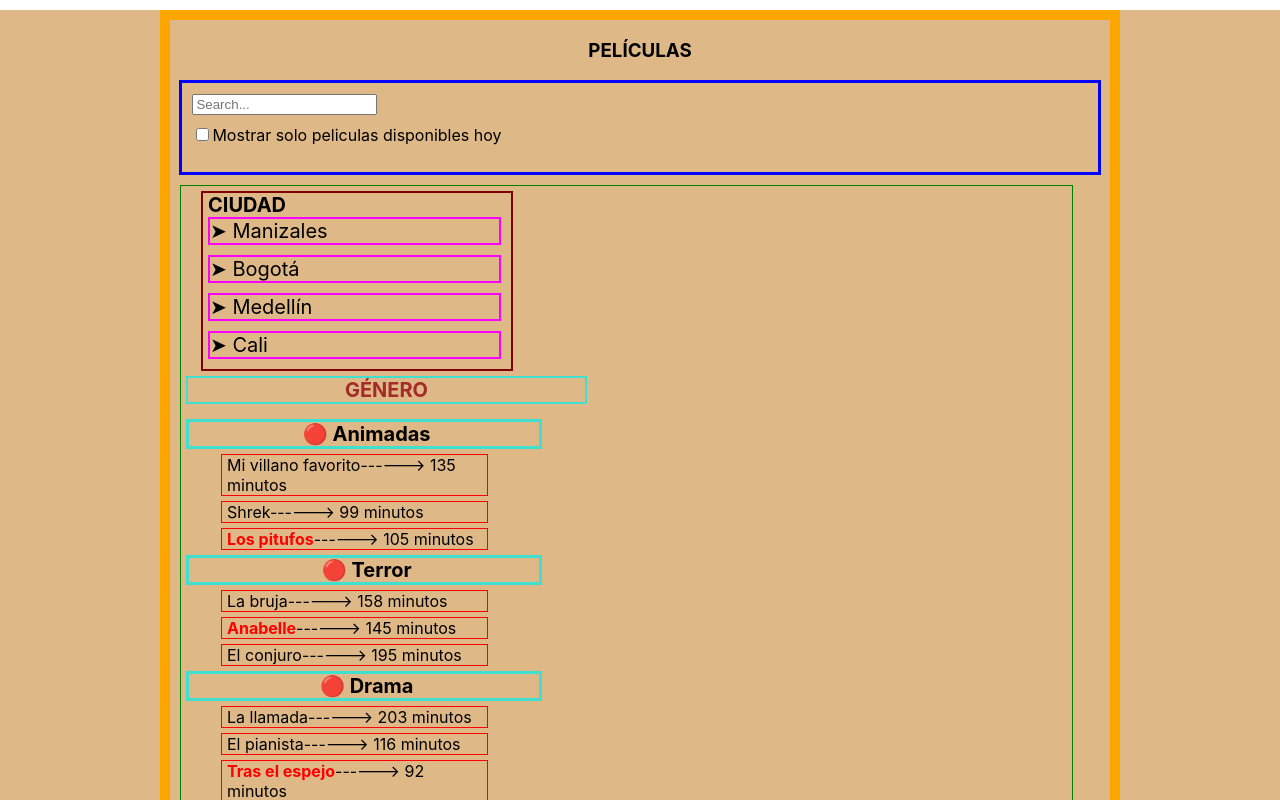
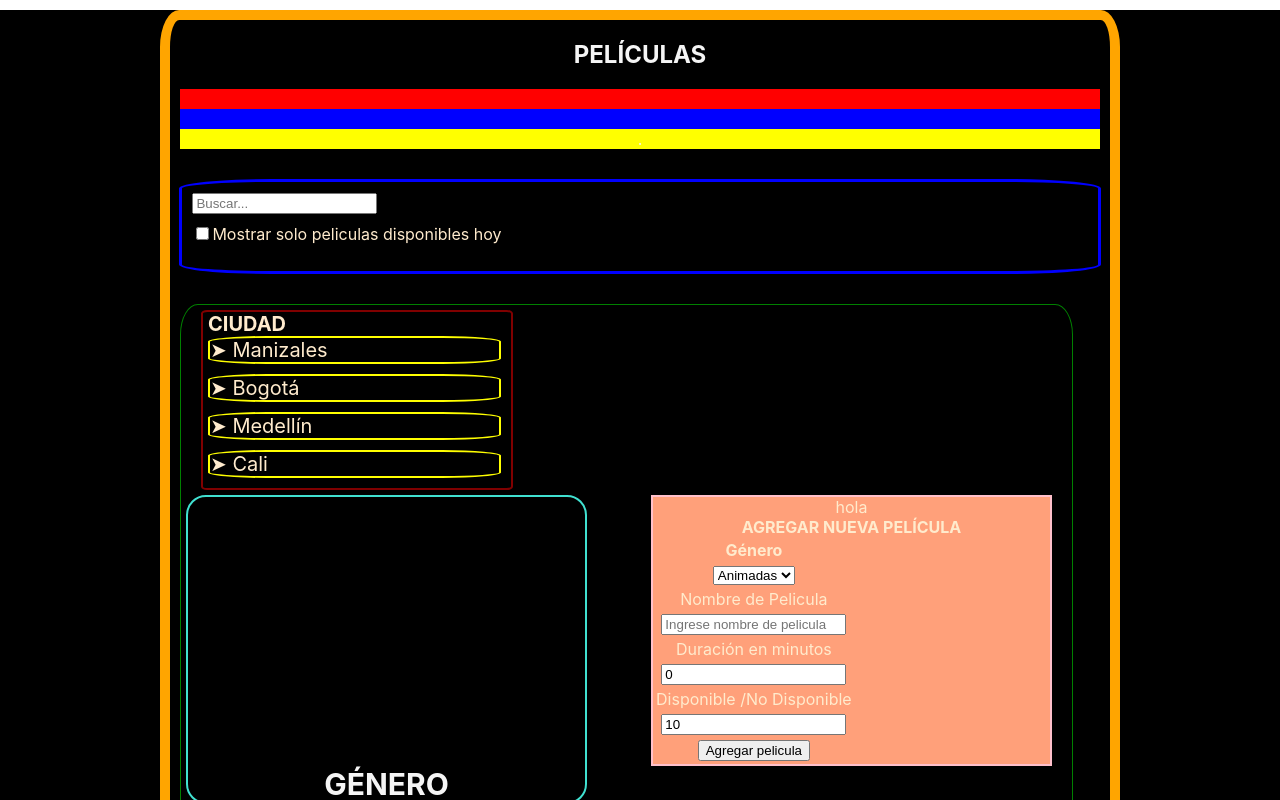
Before and after one commit to giovannifranco11/react-forms-create, a React (Create React App) app: page / in a window 1280 px wide. Shown: the top 800 px of the page. Built offline with nearby package versions, Linux system fonts and the light colour scheme.

Commit message:
Se implementa segundo formulario y se dan nuevos estilos

```diff
--- a/src/App.css
+++ b/src/App.css
@@ -1,6 +1,6 @@
 .App {
   text-align: center;
-  background-color:burlywood;
+  background-color:black;
 }
 
 .App-logo {
--- a/src/pages/peliculas/components/azul/search-bar.comp.jsx
+++ b/src/pages/peliculas/components/azul/search-bar.comp.jsx
@@ -6,7 +6,7 @@ const SearchBar = () => {
     return (
         <div className="search-bar-container">
            <div className="search-input">
-                <input type="text" placeholder="Search..."/>
+                <input type="text" placeholder="Buscar..."/>
            </div>
            <div>
                 <input type="checkbox"/>Mostrar solo peliculas disponibles hoy
--- a/src/pages/peliculas/components/azul/search-bar.style.css
+++ b/src/pages/peliculas/components/azul/search-bar.style.css
@@ -6,9 +6,12 @@
     padding: 10px;
     margin-top: 10px;
     text-align: left;
+    border-radius: 10%;
+    color:blanchedalmond;
 
 }
 
 .search-input{
     margin-bottom: 10px;
+
 }
--- a/src/pages/peliculas/components/morado/masinfo.style.css
+++ b/src/pages/peliculas/components/morado/masinfo.style.css
@@ -8,12 +8,14 @@
     margin-right: 10px;
     width: 35%;
     font-size: 20px;
+    border-radius: 2%;
 
 }
 
 .hola{
-    border: 2px solid fuchsia;
+    border: 2px solid yellow;
     margin-bottom: 10px;
     margin-right: 10px;
+    border-radius: 20%;
 
 }
--- a/src/pages/peliculas/components/naranja/filterable-product-table.style.css
+++ b/src/pages/peliculas/components/naranja/filterable-product-table.style.css
@@ -1,7 +1,31 @@
 .filterable-product-table-container{
     width: 75%;
     margin: 0 auto;
-    min-height: 900px;
+    min-height: 1100px;
     border: 10px solid orange;
     margin-top: 10px;
+    border-radius: 2%;
+    color: whitesmoke;;
 }
+
+.rojo{
+    background-color: red;
+    margin-left: 10px;
+    margin-right: 10px;
+    color:red;
+
+}
+
+.azul{
+    background-color: blue;
+    margin-left: 10px;
+    margin-right: 10px;
+    color:blue;
+
+}
+
+.amarillo{
+    background-color: yellow;
+    margin-left: 10px;
+    margin-right: 10px;
+}
--- a/src/pages/peliculas/components/naranja/filterable-produts-table.comp.jsx
+++ b/src/pages/peliculas/components/naranja/filterable-produts-table.comp.jsx
@@ -8,8 +8,13 @@ const FilterableProductTable = (props) => {
     return (
 
         <div className="filterable-product-table-container">
-            <h3><b>PELÍCULAS</b></h3>
+            <h2><b>PELÍCULAS</b></h2>
+            <div className="rojo">.</div>
+            <div className="azul">.</div>
+            <div className="amarillo">.</div>
+            <br/>
             <SearchBar/>
+            <br/>
             <ProductTable
                 listaPeliculas={props.listaPeliculas}
                 onAddProduct={props.onAddProduct}
--- a/src/pages/peliculas/components/turquesa/product-category-row.style.css
+++ b/src/pages/peliculas/components/turquesa/product-category-row.style.css
@@ -1,5 +1,6 @@
 .product-category-row-container{
     border: 3px solid turquoise;
+    border-radius: 30%;
     text-align: left;
     font-weight: bold;
     padding-left: 5px;
@@ -13,4 +14,5 @@
 
 
 
+
 }
--- a/src/pages/peliculas/components/verde/product-table.comp.jsx
+++ b/src/pages/peliculas/components/verde/product-table.comp.jsx
@@ -36,6 +36,100 @@ const ProductTable = (props) => {
 
             <div className="float">
             <MasInfo/>
+
+            <div className="prueba">hola
+
+            <form>
+            <b>AGREGAR NUEVA PELÍCULA</b>
+                <table>
+                    <tbody>
+                    <tr>
+                        <td>
+                       <b>Género</b>
+                        </td>
+                    </tr>
+                    <tr>
+                        <td>
+                        <select
+                            value={category}
+                            onChange={(event)=>{
+                                setCategory(event.target.value);
+                            }}
+                        >
+                            <option value="Vacio"></option>
+                            <option value="g1">Animadas</option>
+                            <option value="g2">Terror</option>
+                            <option value="g3">Drama</option>
+                            <option value="g4">Acción</option>
+                        </select>
+                        </td>
+                    </tr>
+                    <tr>
+                        <td>Nombre de Pelicula</td>
+                    </tr>
+                    <tr>
+                        <td>
+                            <input
+                                type="text"
+                                placeholder="Ingrese nombre de pelicula"
+                                value={nombre}
+                                onChange={(event)=>{
+                                    setNombre(event.target.value);
+                                }}
+                            />
+                        </td>
+
+                    </tr>
+                    <tr>
+                        <td>Duración en minutos</td>
+                    </tr>
+                    <tr>
+                        <td>
+                            <input
+                                type="text"
+                                placeholder="Ingrese duración en min"
+                                value={duracion}
+                                onChange={(event)=>{
+                                    setDuracion(event.target.value);
+                                }}
+                            />
+
+                        </td>
+                    </tr>
+                    <tr>
+                        <td>Disponible /No Disponible</td>
+                    </tr>
+                    <tr>
+                        <td>
+                            <input
+                                type="text"
+                                placeholder="Esta disponible?"
+                                value={stock}
+                                onChange={(event)=>{
+                                    setStock(event.target.value);
+                                }}
+                            />
+
+                        </td>
+                    </tr>
+                    <tr>
+                        <td>
+                            <button
+                                onClick={addProduct}
+                            >
+                                Agregar pelicula
+                            </button>
+                        </td>
+                    </tr>
+
+                    </tbody>
+
+
+                </table>
+            </form>
+
+            </div>
+
             <div className="genero">GÉNERO</div>
             {props.listaPeliculas.map((category, index)=>{
 
@@ -59,7 +153,7 @@ const ProductTable = (props) => {
 
             <div className="form-two">
             <form>
-            <b>SOLICITAR UN NUEVO EVENTO</b>
+            <b>NUEVO EVENTO</b>
                 <table>
                     <tbody>
                     <tr>
@@ -76,10 +170,9 @@ const ProductTable = (props) => {
                             }}
                         >
                             <option value="Vacio"></option>
-                            <option value="Animadas">Animadas</option>
-                            <option value="Terror">Terror</option>
-                            <option value="Drama">Drama</option>
-                            <option value="Accion">Acción</option>
+                            <option value="g5">Privado</option>
+                            <option value="g5">Público</option>
+                            <option value="g5">Comercial</option>
                         </select>
                         </td>
                     </tr>
@@ -136,7 +229,7 @@ const ProductTable = (props) => {
                             <button
                                 onClick={addProduct}
                             >
-                                Agregar pelicula
+                                Agregar evento
                             </button>
                         </td>
                     </tr>
@@ -167,10 +260,10 @@ const ProductTable = (props) => {
                             }}
                         >
                             <option value="Vacio"></option>
-                            <option value="Animadas">Animadas</option>
-                            <option value="Terror">Terror</option>
-                            <option value="Drama">Drama</option>
-                            <option value="Accion">Acción</option>
+                            <option value="g1">Animadas</option>
+                            <option value="g2">Terror</option>
+                            <option value="g3">Drama</option>
+                            <option value="g4">Acción</option>
                         </select>
                         </td>
                     </tr>
--- a/src/pages/peliculas/components/verde/product-table.style.css
+++ b/src/pages/peliculas/components/verde/product-table.style.css
@@ -2,9 +2,11 @@
     width: 95%;
     margin-left: 10px;
     margin-right: 10px;
-    min-height: 370px;
+    min-height: 470px;
     border: 1px solid green;
+    border-radius: 2%;
     margin-top: 10px;
+    color:blanchedalmond;
 
 
 }
@@ -33,15 +35,26 @@
     margin-top: 10px;
     margin-bottom: 15px;
     margin-left: 50px;
+    float: left;
 
 }
 
 .genero{
-    color: brown;
+    color:whitesmoke;
     border: 2px solid turquoise;
     font-weight: bold;
-    font-size: 20px;
+    font-size: 30px;
     margin-left: 5px;
     width: 45%;
-    margin-bottom: 15px;
+    margin-bottom: 30px;
+    border-radius: 20px;
 }
+
+.prueba{
+    background-color:lightsalmon;
+    border: 2px solid pink;
+    width: 45%;
+    margin-left: 400px;
+    margin-right: 20px;
+    float: right;
+}
--- a/src/pages/peliculas/peliculas.page.jsx
+++ b/src/pages/peliculas/peliculas.page.jsx
@@ -102,6 +102,31 @@ const PeliculasPage = () => {
                                 stock:0,
                             }
                         ]
+                },
+
+                {
+                    id:"g5",
+                    nombre:' 🔴  EVENTOS',
+                        products:[
+                            {
+                                id:"g4p1",
+                                nombre:"Privado",
+                                duracion:"250",
+                                stock:5,
+                            },
+                            {
+                                id:"g4p2",
+                                nombre:"Francotirador",
+                                duracion:"185",
+                                stock:15,
+                            },
+                            {
+                                id:"g4p3",
+                                nombre:"The avengers",
+                                duracion:"190",
+                                stock:0,
+                            }
+                        ]
                 }
 
 
@@ -118,7 +143,7 @@ const PeliculasPage = () => {
                 //1. crear nuevo arreglo de products
                 const newProducts = [];
                 for (let i = 0; i < products.length; i++) {
-                    if (products[i].id == categoryId) {
+                    if (products[i].id !== categoryId) {
                         newProducts.push(products[i]);
                     }
                     else{
```
